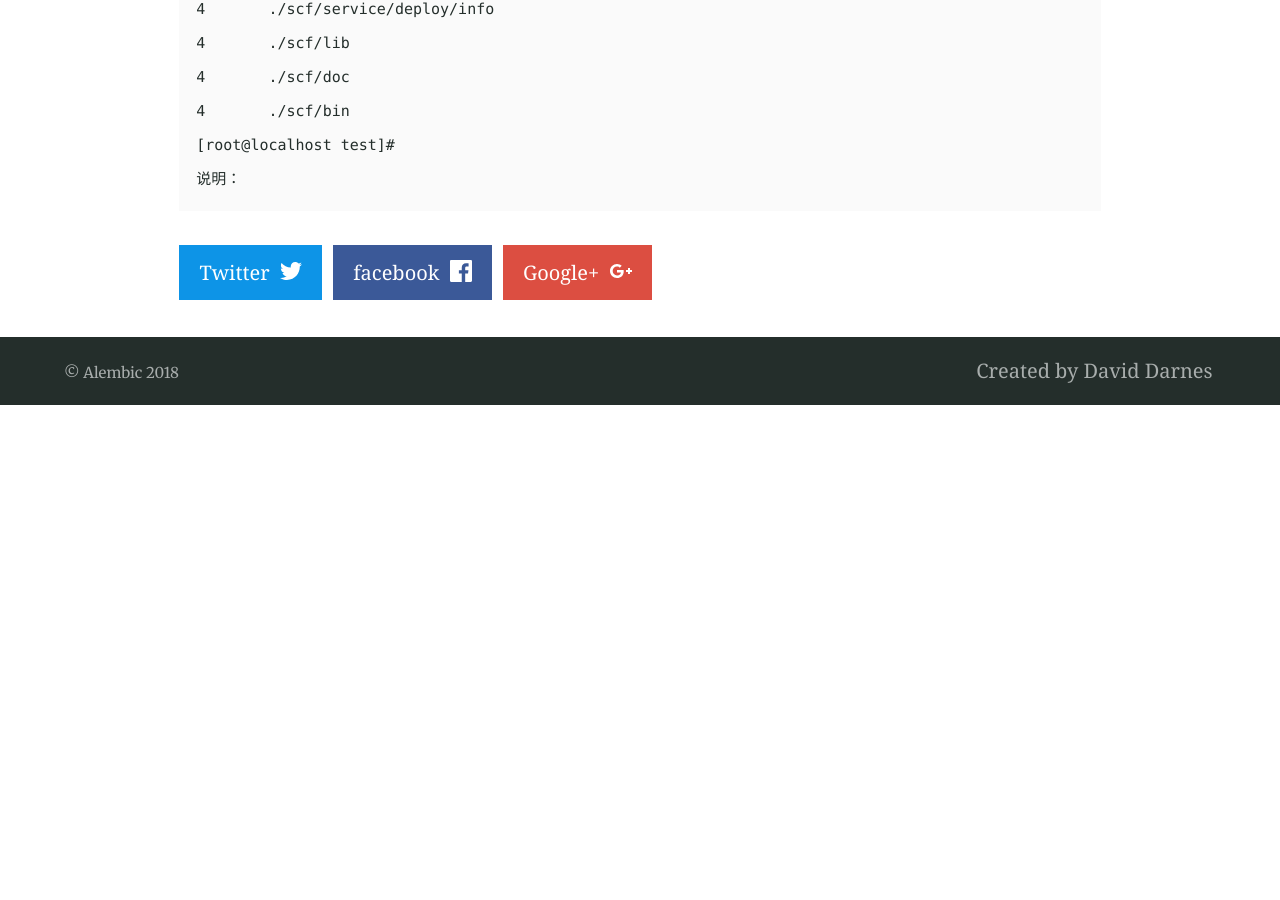
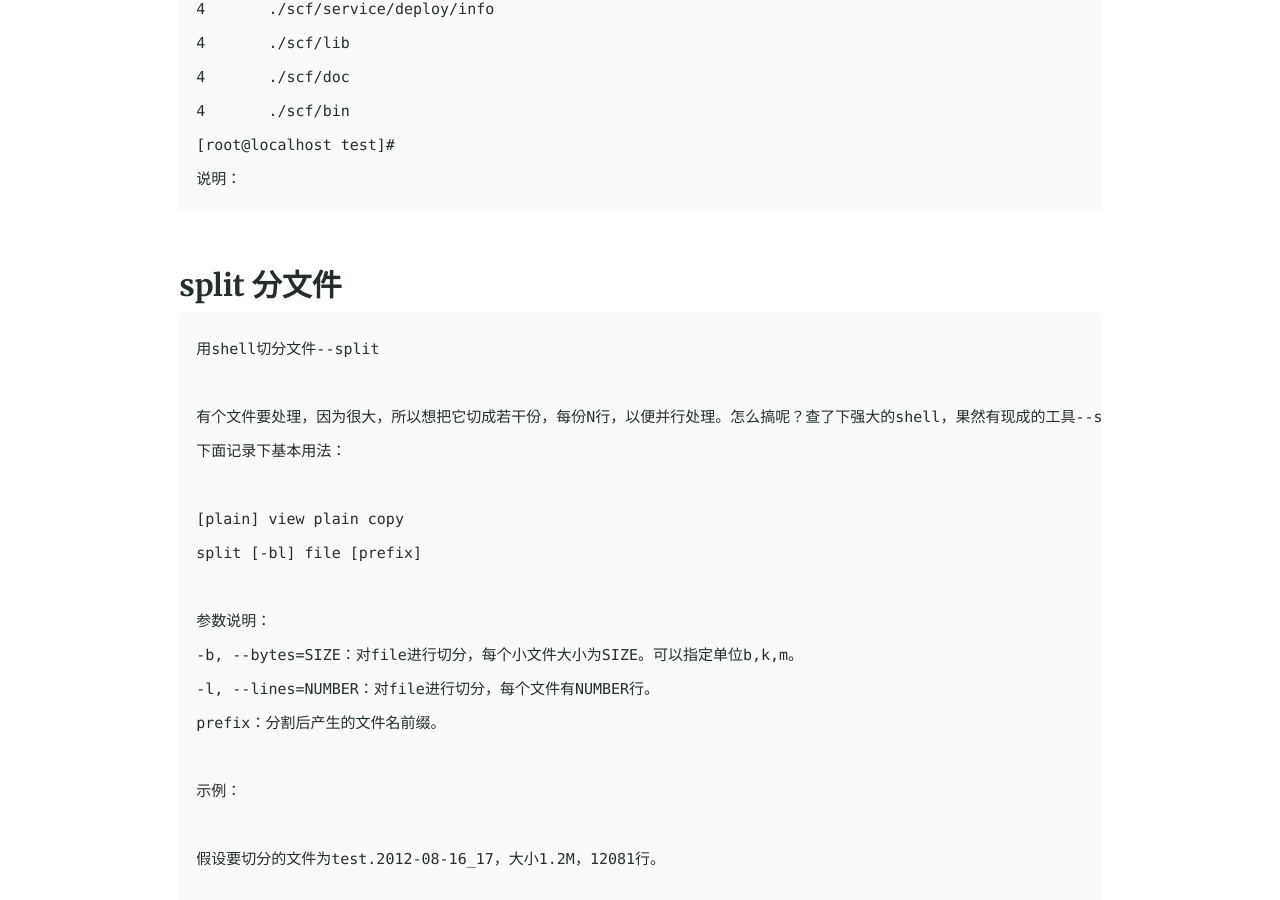
Before and after one commit to wudixm/wudixm.github.io, a Jekyll site: the page built from _posts/2017-10-21-Linux-Command.md, in a window 1280 px wide and 900 px high, scrolled down 27004 px. Built offline with Jekyll 4.4.1, drawn with Linux system fonts in a browser that asks for light colours; our own code applies the rules of GitHub Pages for plain Markdown files; before the commit the page ends 27409 px from its top, so only the background shows below that; some of the changed text lies outside the part shown.

Commit message:
update linux command split file , update sql dump to dump only one table

````diff
--- a/_posts/2017-10-21-Linux-Command.md
+++ b/_posts/2017-10-21-Linux-Command.md
@@ -808,3 +808,40 @@ du|sort -nr|more
 [root@localhost test]#
 说明：
 ```
+
+### split 分文件
+
+```
+用shell切分文件--split
+
+有个文件要处理，因为很大，所以想把它切成若干份，每份N行，以便并行处理。怎么搞呢？查了下强大的shell，果然有现成的工具--split。
+下面记录下基本用法：
+
+[plain] view plain copy
+split [-bl] file [prefix]
+
+参数说明：
+-b, --bytes=SIZE：对file进行切分，每个小文件大小为SIZE。可以指定单位b,k,m。
+-l, --lines=NUMBER：对file进行切分，每个文件有NUMBER行。
+prefix：分割后产生的文件名前缀。
+
+示例：
+
+假设要切分的文件为test.2012-08-16_17，大小1.2M，12081行。
+
+[plain] view plain copy
+split -l 5000 test.2012-08-16_17
+生成xaa，xab，xac三个文件。
+wc -l 看到三个文件行数如下：
+5000 xaa
+5000 xab
+2081 xac
+12081 总计
+```
+
+### whereis
+
+```
+colorv@rd-qiniu-1:/data1/transform_data/multith/athread$ whereis upload-qn
+upload-qn: /usr/local/bin/upload-qn
+```
````
Also changed, not shown: _posts/2018-05-07-MySQL-Dump.md (+27 -0 lines).
